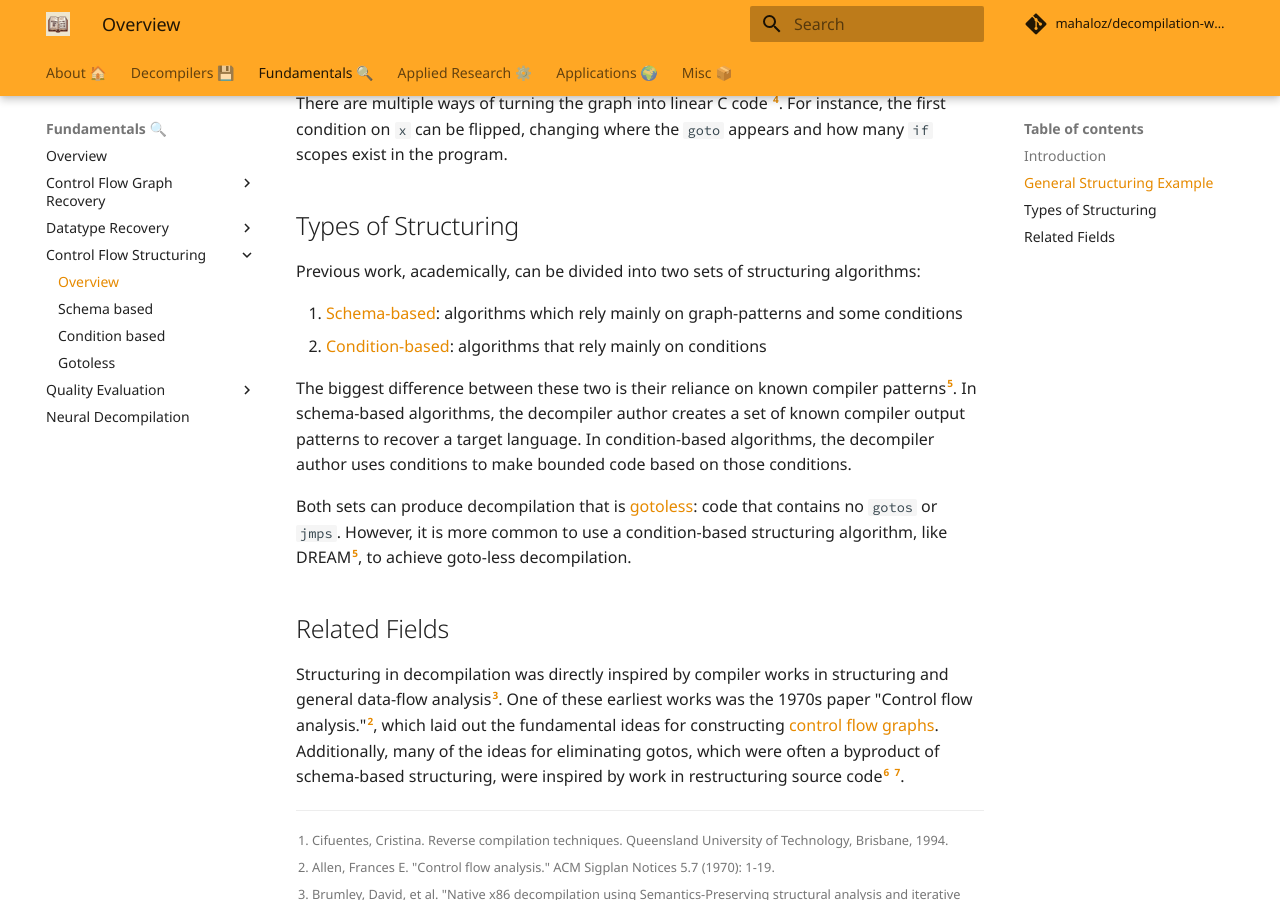
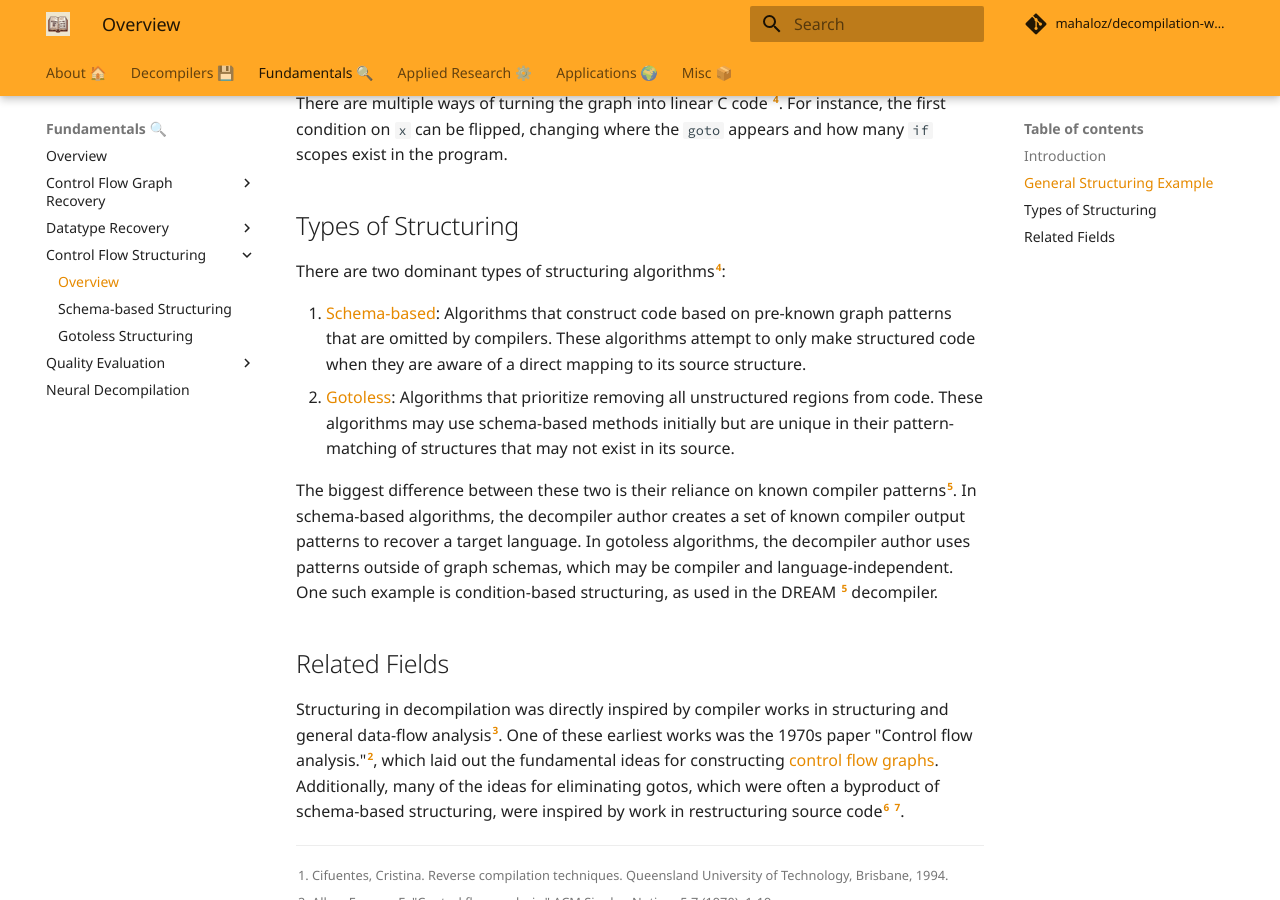
Before and after one commit to mahaloz/decompilation-wiki, an MkDocs documentation site: the page built from docs/fundamentals/cf_structuring/overview.md, in a window 1280 px wide and 900 px high, scrolled down 1275 px. Built offline with MkDocs 1.6.1 and Material for MkDocs 9.7.7, drawn with Linux system fonts in a browser that asks for light colours; comment, search, counter and statistics services are not loaded.

Commit message:
Update structuring section

````diff
--- a/docs/fundamentals/cf_structuring/overview.md
+++ b/docs/fundamentals/cf_structuring/overview.md
@@ -33,7 +33,7 @@ For example, the attributed control flow graph below can be used as input:
                             +-----+
 ```
 
-Using a [schmea-based](/docs/fundamentals/cf_structuring/schema-based.md) structuring algorithm, the graph can be turned into the following C:
+Using a [schmea-based](/docs/fundamentals/cf_structuring/schema-based) structuring algorithm, the graph can be turned into the following C:
 
 ```c
 A();
@@ -54,21 +54,19 @@ There are multiple ways of turning the graph into linear C code [^4].
 For instance, the first condition on `x` can be flipped, changing where the `goto` appears and how many `if` scopes exist in the program.
 
 ## Types of Structuring
-Previous work, academically, can be divided into two sets of structuring algorithms:
+There are two dominant types of structuring algorithms[^4]:
 
-1. [Schema-based](/docs/fundamentals/cf_structuring/schema-based.md): algorithms which rely mainly on graph-patterns and some conditions
-2. [Condition-based](/docs/fundamentals/cf_structuring/condition-based.md): algorithms that rely mainly on conditions
+1. [Schema-based](/docs/fundamentals/cf_structuring/schema-based.md): Algorithms that construct code based on pre-known graph patterns that are omitted by compilers. These algorithms attempt to only make structured code when they are aware of a direct mapping to its source structure.
+2. [Gotoless](/docs/fundamentals/cf_structuring/gotoless.md): Algorithms that prioritize removing all unstructured regions from code. These algorithms may use schema-based methods initially but are unique in their pattern-matching of structures that may not exist in its source.
 
 The biggest difference between these two is their reliance on known compiler patterns[^5].
 In schema-based algorithms, the decompiler author creates a set of known compiler output patterns to recover a target language.
-In condition-based algorithms, the decompiler author uses conditions to make bounded code based on those conditions.
-
-Both sets can produce decompilation that is [gotoless](/docs/fundamentals/cf_structuring/condition-based.md): code that contains no `gotos` or `jmps`.
-However, it is more common to use a condition-based structuring algorithm, like DREAM[^5], to achieve goto-less decompilation.
+In gotoless algorithms, the decompiler author uses patterns outside of graph schemas, which may be compiler and language-independent.
+One such example is condition-based structuring, as used in the DREAM [^5] decompiler.
 
 ## Related Fields
 Structuring in decompilation was directly inspired by compiler works in structuring and general data-flow analysis[^3].
-One of these earliest works was the 1970s paper "Control flow analysis."[^2], which laid out the fundamental ideas for constructing [control flow graphs](/docs/fundamentals/cfg_recovery/introduction.md).
+One of these earliest works was the 1970s paper "Control flow analysis."[^2], which laid out the fundamental ideas for constructing [control flow graphs](/docs/fundamentals/cfg_recovery/overview).
 Additionally, many of the ideas for eliminating gotos, which were often a byproduct of schema-based structuring, were inspired by work in restructuring source code[^6] [^7].
 
 
--- a/mkdocs.yml
+++ b/mkdocs.yml
@@ -42,12 +42,13 @@ nav:
   - fundamentals/overview.md
   - Control Flow Graph Recovery:
     - fundamentals/cfg_recovery/overview.md
+    - fundamentals/cfg_recovery/disassembly.md
+    - fundamentals/cfg_recovery/lifting.md
   - Datatype Recovery:
     - fundamentals/type_recovery/overview.md
   - Control Flow Structuring:
     - fundamentals/cf_structuring/overview.md
     - fundamentals/cf_structuring/schema-based.md
-    - fundamentals/cf_structuring/condition-based.md
     - fundamentals/cf_structuring/gotoless.md
   - Quality Evaluation:
     - fundamentals/evaluation/overview.md
````
Also changed, not shown: docs/fundamentals/cf_structuring/gotoless.md (+1 -0 lines), docs/fundamentals/cf_structuring/schema-based.md (+2 -0 lines), docs/fundamentals/cfg_recovery/disassembly.md (added, +1 -0 lines), docs/fundamentals/cfg_recovery/lifting.md (+1 -0 lines), docs/fundamentals/cfg_recovery/overview.md (+1 -0 lines), docs/fundamentals/cf_structuring/condition-based.md (deleted).
